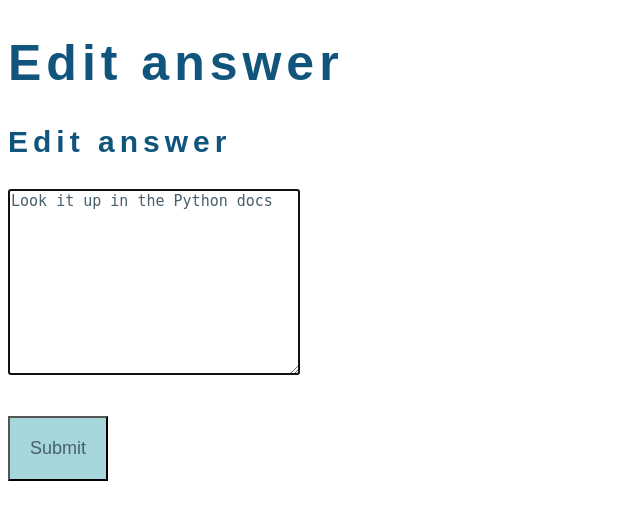
After one commit to fkcreates/ask-mate-app-2, a Flask app: page /answer/1/edit in a window 1280 px wide. The commit adds this page. Shown: the top 520 px of the page, without its empty margins (0-640 px from the left). Run offline with Flask 2, Linux system fonts and the light colour scheme.

Commit message:
er now can edit and delete answers independently, also vote number and view number counter stays the same as before editing

```diff
--- a/answers.csv
+++ b/answers.csv
@@ -1,6 +1,8 @@
 id,submission_time,vote_number,question_id,message,image
-0,1493398154,4,0,You need to use brackets: my_list = [],
+0,1554301817,4,0,You need to use brackets: my_list = [],
 1,1493088154,35,0,Look it up in the Python docs,
 2,1554198973,0,4,legujabb valasy,
 3,1554198979,0,4,meg egy uj valasz,
-4,1554280564,0,3,"helo, this is my answer",no image
+4,1554299684,,,"helo, this is my answer hello",
+5,1554299778,,,hello this is my answer123,
+6,1554300093,,,ertyuioiuytyui123,
--- a/connection.py
+++ b/connection.py
@@ -48,6 +48,33 @@ def update_edited_question(edited_question, question_id):
 
     return data
 
+def update_edited_answer(edited_answer, answer_id):
+    data = get_data_from_file(ANSWER_FILE_PATH)
+
+    with open(ANSWER_FILE_PATH, "w") as file:
+        writer = csv.DictWriter(file, fieldnames=ANSWERS_HEADER)
+        writer.writeheader()
+
+        for answer in data:
+            if answer["id"] == answer_id:
+                writer.writerow(edited_answer)
+            else:
+                writer.writerow(answer)
+
+    return data
+
+def delete_answer_by_answer_id(answer_id):
+    data = get_data_from_file(ANSWER_FILE_PATH)
+
+    with open(ANSWER_FILE_PATH, "w") as file:
+        writer = csv.DictWriter(file, ANSWERS_HEADER)
+
+        writer.writeheader()
+
+        for answer in data:
+            if answer["id"] != answer_id:
+                writer.writerow(answer)
+
 
 def delete_question(filename, question_id):
 
--- a/data_manager.py
+++ b/data_manager.py
@@ -24,6 +24,11 @@ def update_edited_question(edited_question, question_id):
 
     return updated_data
 
+def update_edited_answer(edited_answer, answer_id):
+    updated_data = connection.update_edited_answer(edited_answer, answer_id)
+
+    return updated_data
+
 
 def delete_question(question_id):
     return connection.delete_question(connection.QUESTION_FILE_PATH, question_id)
@@ -34,3 +39,7 @@ def delete_answers_for_deleted_question(question_id):
 
 def update_question_vote_number(dictionary):
     connection.update_question_vote_number(dictionary, connection.QUESTION_FILE_PATH, connection.QUESTIONS_HEADER)
+
+
+def delete_answer_by_answer_id(answer_id):
+    connection.delete_answer_by_answer_id(answer_id)
--- a/questions.csv
+++ b/questions.csv
@@ -1,5 +1,5 @@
 id,submission_time,view_number,vote_number,title,message,image
-0,1493368154,29,10,How to make lists in Python?,"I am totally new to this, any hints?",
+0,1554301821,29,10,How to make lists in Python?,"I am totally new to this, any hints?",
 1,1493068124,15,11,Wordpress loading multiple jQuery Versions,"I developed a plugin that uses the jquery booklet plugin (http://builtbywill.com/booklet/#/) this plugin binds a function to $ so I cann call $('.myBook').booklet();
 
 I could easy managing the loading order with wp_enqueue_script so first I load jquery then I load booklet so everything is fine.
@@ -12,3 +12,4 @@ app.js (bundled file with webpack, including jquery)",images/image1.png
 2,1493015432,1364,57,Drawing canvas with an image picked with Cordova Camera Plugin,"I'm getting an image from device and drawing a canvas with filters using Pixi JS. It works all well using computer to get an image. But when I'm on IOS, it throws errors such as cross origin issue, or that I'm trying to use an unknown format.
 
 This is the code I'm using to draw the image (that works on web/desktop but not cordova built ios app)",
+3,1554301554,0,0,2345678r55,sdfghjklkmnjkl123,
--- a/server.py
+++ b/server.py
@@ -117,14 +117,19 @@ def route_edit_question(question_id):
 
 @app.route('/question/<question_id>/edit', methods=["POST"])
 def edit_question(question_id):
-    updated_question = {"id" : question_id,
-                    "submission_time" : util.generate_timestamp(),
-                    "view_number" : 0,
-                    "vote_number" : 0,
-                    "title" : request.form.get("title"),
-                    "message": request.form.get("message"),
-                    "image" : None,
-                    }
+    questions = data_manager.get_questions()
+
+    for question in questions:
+        if question["id"] == question_id:
+
+            updated_question = {"id" : question_id,
+                            "submission_time" : util.generate_timestamp(),
+                            "view_number" : question["view_number"],
+                            "vote_number" : question["vote_number"],
+                            "title" : request.form.get("title"),
+                            "message": request.form.get("message"),
+                            "image" : None,
+                            }
 
     data_manager.update_edited_question(updated_question, question_id)
 
@@ -167,6 +172,58 @@ def question_vote_down(question_id):
     return redirect(url_for("list_question"))
 
 
+@app.route('/answer/<answer_id>/edit', methods=["GET"])
+def route_edit_answer(answer_id):
+    answers = data_manager.get_answers()
+    question_id = request.args.get("question_id")
+
+    return render_template("edit_answer.html",
+                           title="Edit answer",
+                           answers=answers,
+                           answer_id=answer_id,
+                           question_id=question_id)
+
+
+@app.route('/answer/<answer_id>/edit', methods=["POST"])
+def edit_answer(answer_id):
+    question_id = request.args.get("question_id")
+    answers = data_manager.get_answers()
+
+    for answer in answers:
+        if answer["id"] == answer_id:
+
+            edited_answer = { "id" : answer_id,
+                              "submission_time" : util.generate_timestamp(),
+                              "vote_number" : answer["vote_number"],
+                              "question_id" : question_id,
+                              "message" : request.form.get("message"),
+                              "image" : None
+            }
+
+    data_manager.update_edited_answer(edited_answer, answer_id)
+
+    return redirect(url_for("display_question", question_id=question_id))
+
+
+@app.route('/answer/<answer_id>/are-you-sure', methods=["GET"])
+def confirm_delete_answer(answer_id):
+    question_id = request.args.get("question_id")
+
+    return render_template("confirm_delete_answer.html",
+                           answer_id=answer_id,
+                           question_id=question_id,
+                           title="Are you sure you want to delete this answer?")
+
+
+@app.route('/answer/<answer_id>/delete', methods=["POST"])
+def delete_answer(answer_id):
+    question_id = request.args.get("question_id")
+
+    data_manager.delete_answer_by_answer_id(answer_id)
+
+    return redirect(url_for("display_question", question_id=question_id))
+
+
 if __name__ == "__main__":
     app.run(
         host="0.0.0.0",
--- /dev/null
+++ b/templates/edit_answer.html
@@ -0,0 +1,24 @@
+{% extends "layout.html" %}
+
+{% block title %}
+    {{ title }}
+{% endblock %}
+
+
+{% block content %}
+<h1>{{ title }}</h1>
+    <h3>Edit answer</h3>
+    <form action="{{ url_for("edit_answer", answer_id=answer_id, question_id=question_id) }}" method="POST">
+        {% for answer in answers %}
+            {% if answer["id"] == answer_id %}
+                <p>
+                    <textarea name="message" cols="30" rows="10" autofocus required>{{ answer["message"] }}</textarea>
+                </p>
+            {% endif %}
+        {% endfor %}
+        <br>
+        <button type="submit">Submit</button>
+    </form>
+
+
+{% endblock %}
```
Also changed, not shown: templates/confirm_delete_answer.html (added, +19 -0 lines), templates/display_question.html (+8 -3 lines), 1 other file.
